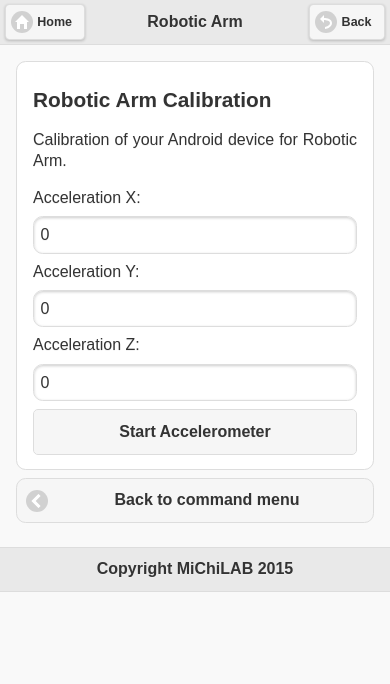
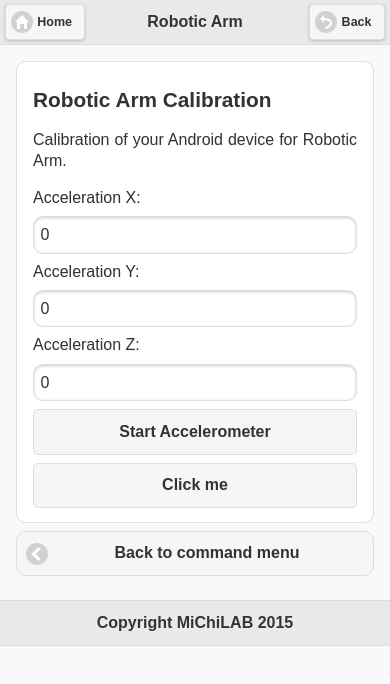
Before and after one commit to gremlinc5/RoboticArmPhoneGap, a plain HTML site: page commander.html in a window 390 px wide. Drawn offline with Linux system fonts and the light colour scheme; some packages are replaced by stand-ins of ours.

Commit message:
Cambiato btnWatchClick

```diff
--- a/commander.html
+++ b/commander.html
@@ -45,6 +45,8 @@
 				<div id="btnWatch" class="ui-btn ui-corner-all" data-role="button" data-icon="star">
 					Start Accelerometer
 				</div>
+
+				 <button onclick="btnWatchClick()" class="ui-btn ui-corner-all" data-role="button" data-icon="star">Click me</button>
 			</div>
 
 			<div data-role="controlgroup" data-theme="a">
--- a/devicetracking.js
+++ b/devicetracking.js
@@ -9,7 +9,7 @@ function onDeviceReady() {
 	watchId = 0;
 }
 
-$('#btnWatch').click(function () {
+function btnWatchClick() {
 	alert("Click");
 	if (watchId == 0)
 	{
@@ -31,4 +31,4 @@ $('#btnWatch').click(function () {
 		$('#btnWatch').html('Start Watching');
 		watchId = 0;
 	}
-});
+}
```
